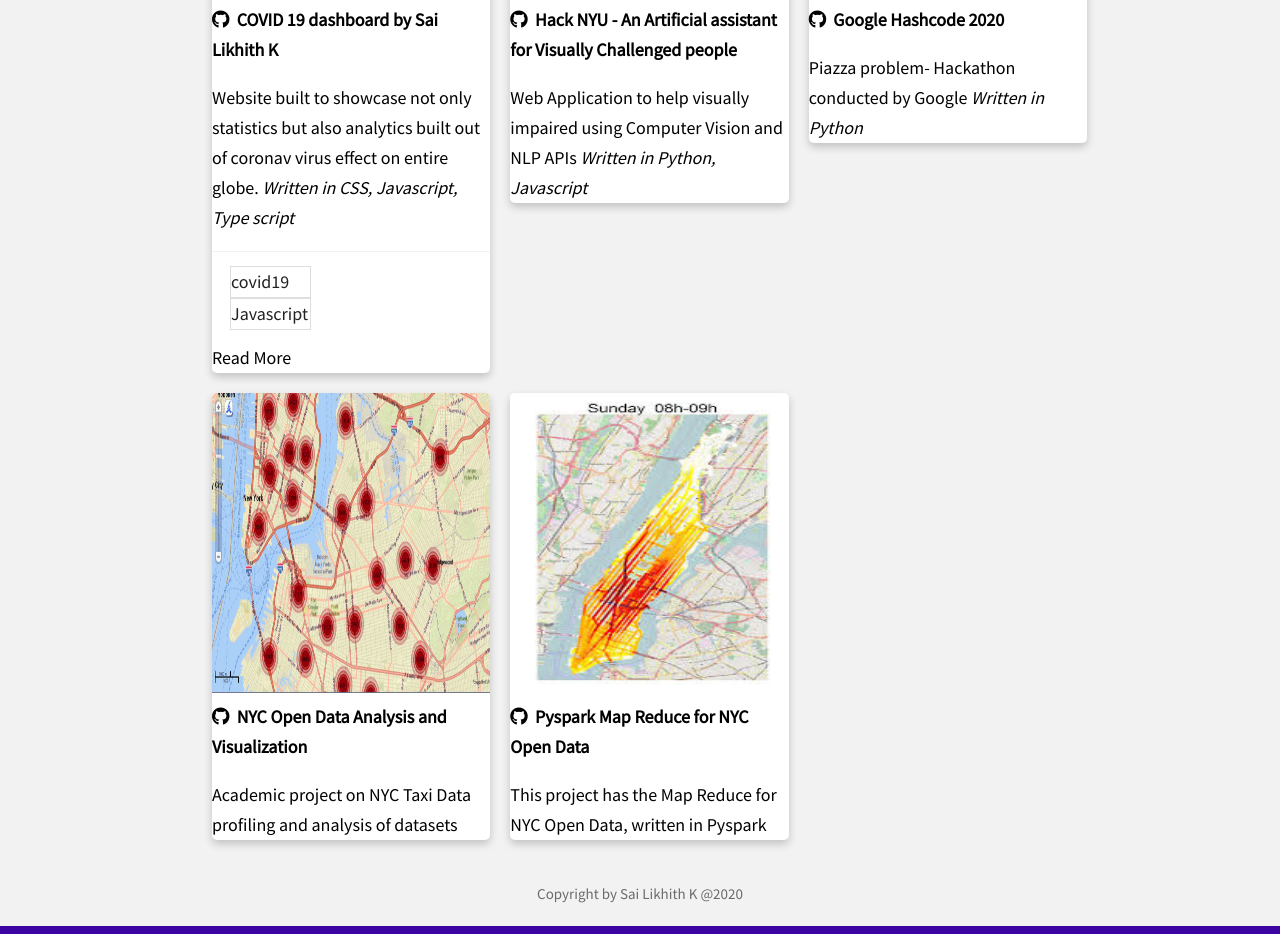
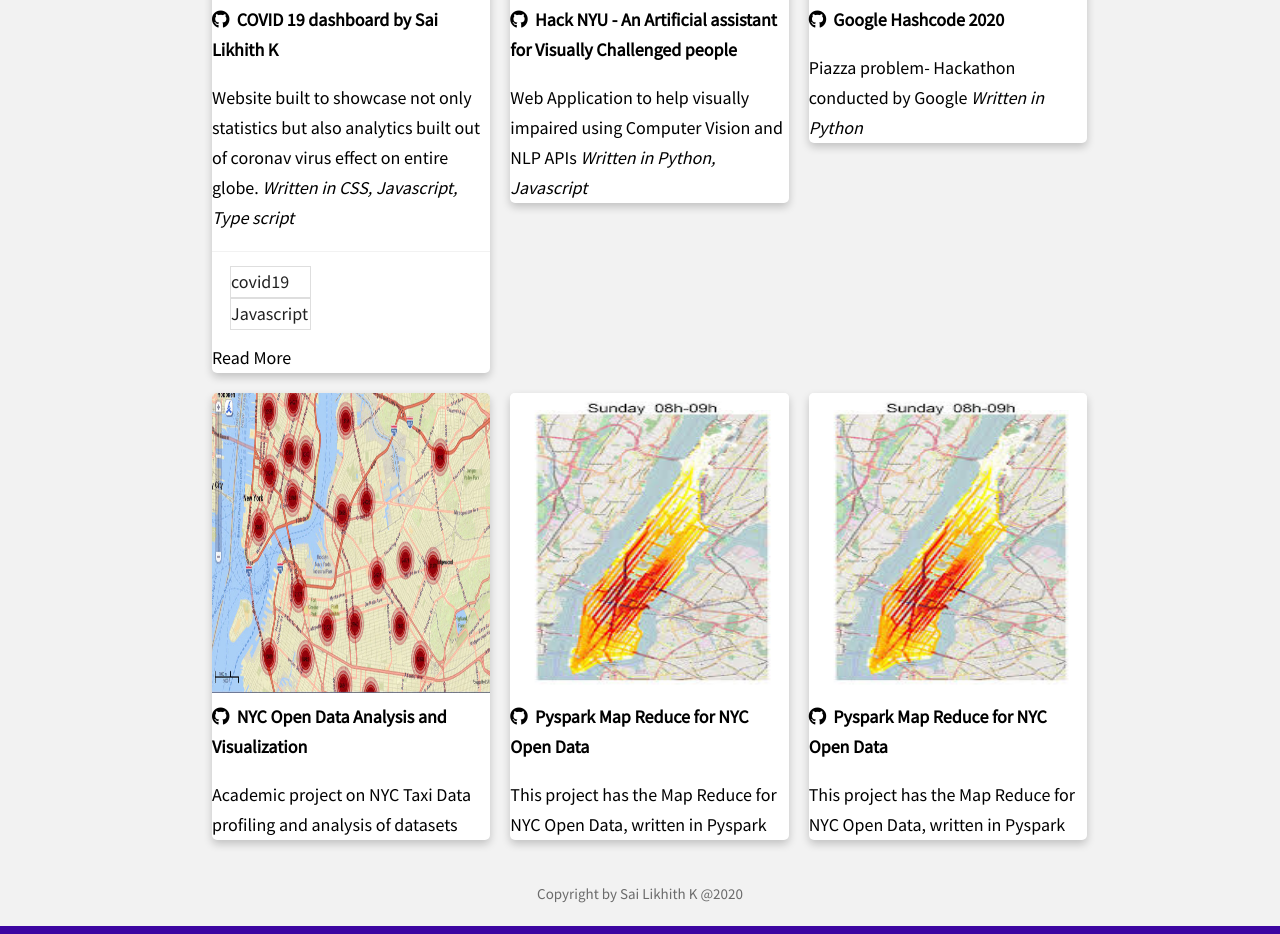
Before and after one commit to SaiLikhith7/Mywebsite, a Jekyll site: the page built from projects.html, in a window 1280 px wide, cut to the strip 442-1376 px from the top of the page. Built offline with Jekyll 4.4.1, drawn with Linux system fonts in a browser that asks for light colours; nearby versions of some CDN libraries.

Commit message:
Update projects.html

```diff
--- a/_includes/projects.html
+++ b/_includes/projects.html
@@ -87,6 +87,17 @@
 
       </h5>
     </div>
+    <div class="third">
+      <h5>
+    <strong>
+        <div class="card">
+          <a href="https://github.com/SaiLikhith7/Machine-Learning-Eng-Nanodegree-Udacity/tree/master/Plagiarism%20Detection"><img src="./img/images.jpg" alt="spark" style="width:100%;height:300px"><i class="fab fa-github"></i>&nbsp;&nbsp;<b>Pyspark Map Reduce for NYC Open Data</b>
+          <p>This project has the Map Reduce for NYC Open Data, written in Pyspark</p></a>
+          </div>
+          </strong>
+
+      </h5>
+    </div>
     </div>
   </div>
   </div>
```
